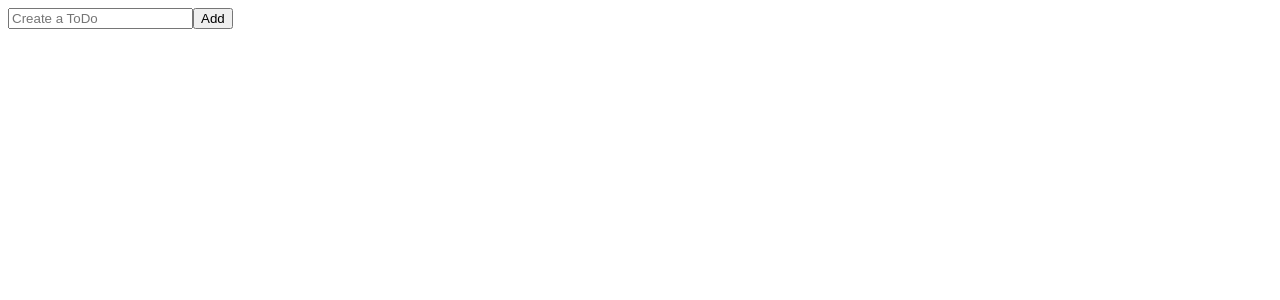
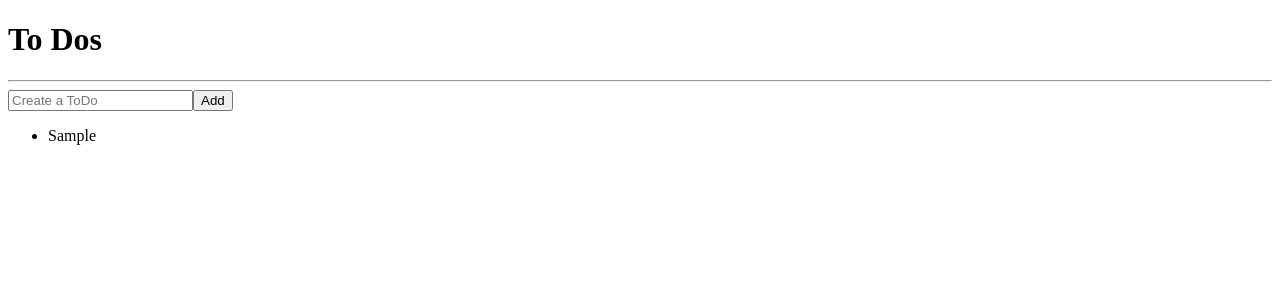
Before and after one commit to jpark-dev/react-todo, a React (Create React App) app: page / in a window 1280 px wide. Both pictures are taken after typing "Sample" into the empty fields and a click on the button "Add". Shown: the top 300 px of the page. Built offline with nearby package versions, Linux system fonts and the light colour scheme.

Commit message:
Moved TodoList component under src/components/. Used Recoil to keep the state of Todos and displayed them.

```diff
--- a/src/App.tsx
+++ b/src/App.tsx
@@ -1,5 +1,5 @@
 import { createGlobalStyle } from "styled-components";
-import ToDoList from "./TodoList";
+import ToDoList from "./components/TodoList";
 
 const GlobalStyle = createGlobalStyle`
   @import url('https://fonts.googleapis.com/css2?family=Source+Sans+Pro:wght@300;400&display=swap');
--- a/src/TodoList.tsx
+++ /dev/null
@@ -1,26 +0,0 @@
-import { useForm } from "react-hook-form";
-
-interface Form {
-  toDo: string;
-}
-
-function ToDoList() {
-  const { register, handleSubmit, setValue } = useForm<Form>();
-  const handleValid = (data: Form) => {
-    console.log("add to do", data.toDo);
-    setValue("toDo", "");
-  };
-  return (
-    <div>
-      <form onSubmit={handleSubmit(handleValid)}>
-        <input
-          {...register("toDo", { required: "Please fill in." })}
-          placeholder="Create a ToDo"
-        />
-        <button>Add</button>
-      </form>
-    </div>
-  );
-}
-
-export default ToDoList;
--- /dev/null
+++ b/src/components/TodoList.tsx
@@ -0,0 +1,50 @@
+import { useForm } from "react-hook-form";
+import { atom, useRecoilState } from "recoil";
+
+interface Form {
+  toDo: string;
+}
+
+interface ToDos {
+  id: number;
+  text: string;
+  category: "TO_DO" | "IN_PROGRESS" | "DONE";
+}
+
+const toDoState = atom<ToDos[]>({
+  key: "toDo",
+  default: [],
+});
+
+function ToDoList() {
+  const [toDos, setTodos] = useRecoilState(toDoState);
+  const { register, handleSubmit, setValue } = useForm<Form>();
+  const handleValid = ({ toDo }: Form) => {
+    console.log("add to do", toDo);
+    setTodos((oldToDos) => [
+      { id: Date.now(), text: toDo, category: "TO_DO" },
+      ...oldToDos,
+    ]);
+    setValue("toDo", "");
+  };
+  return (
+    <div>
+      <h1>To Dos</h1>
+      <hr />
+      <form onSubmit={handleSubmit(handleValid)}>
+        <input
+          {...register("toDo", { required: "Please fill in." })}
+          placeholder="Create a ToDo"
+        />
+        <button>Add</button>
+      </form>
+      <ul>
+        {toDos.map((toDo) => (
+          <li key={toDo.id}>{toDo.text}</li>
+        ))}
+      </ul>
+    </div>
+  );
+}
+
+export default ToDoList;
```
